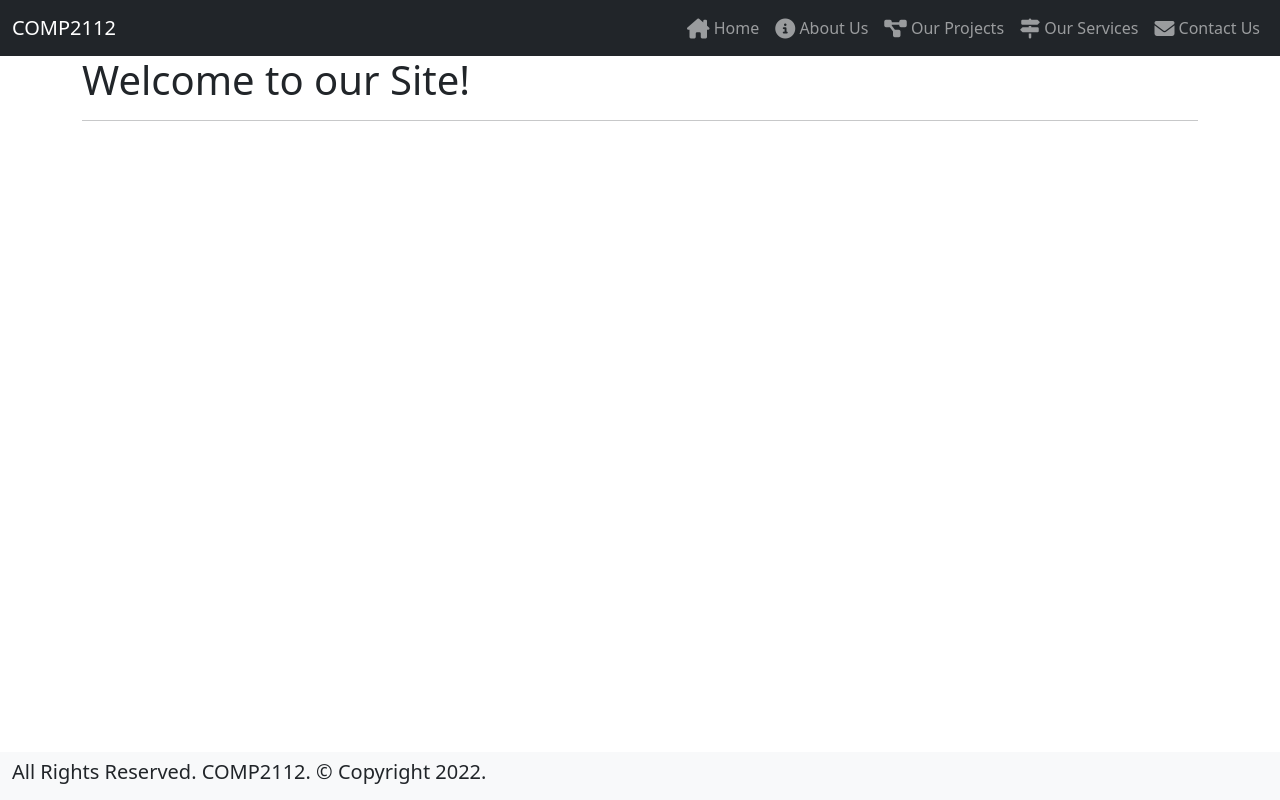
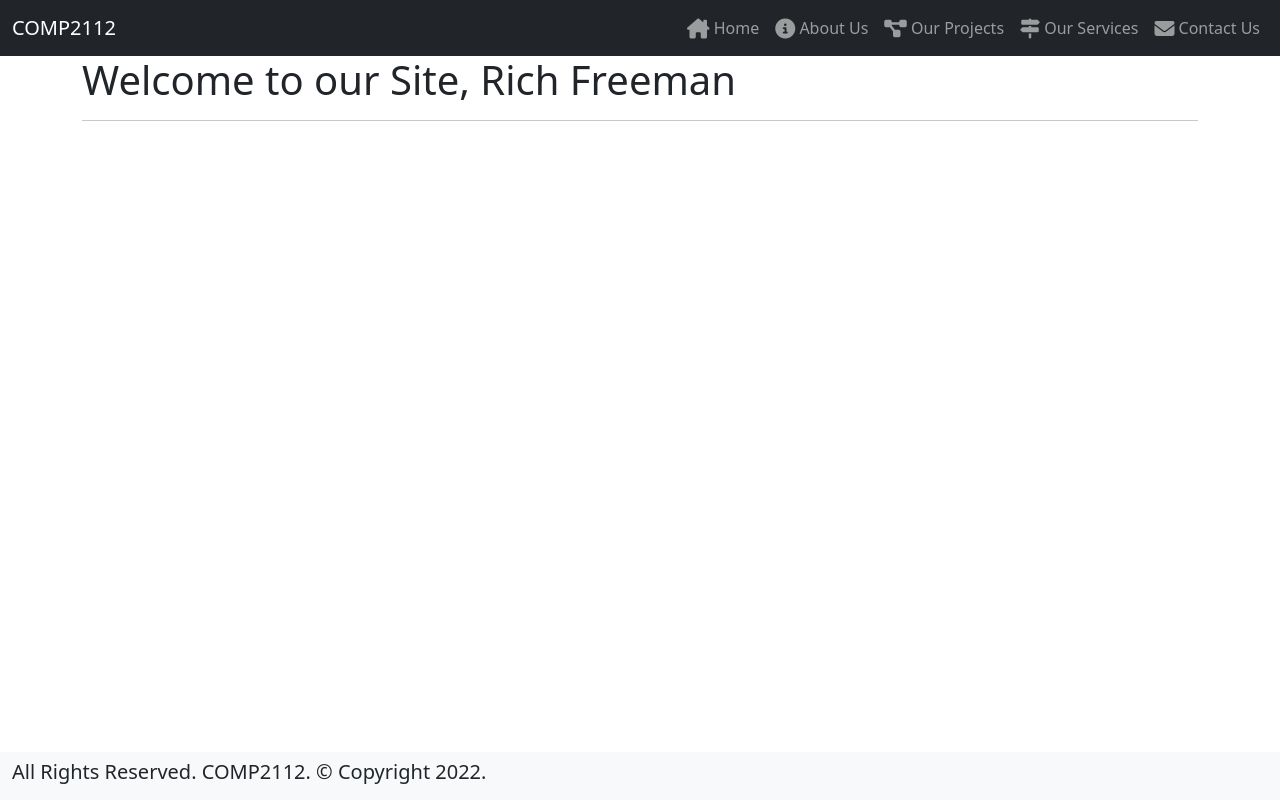
Before and after one commit to GeorgianCollege/COMP2112-F2022-Week11, a React (Create React App) app: page / in a window 1280 px wide. Built offline with nearby package versions, Linux system fonts and the light colour scheme.

Commit message:
added services list

```diff
--- a/src/App.tsx
+++ b/src/App.tsx
@@ -28,8 +28,8 @@ function App() {
       <BrowserRouter>
         <Header></Header>
           <Routes>
-            <Route path="/" element={<Home />}></Route>
-            <Route path="/home" element={<Home />}></Route>
+            <Route path="/" element={<Home username ='rfreeman' displayName='Rich Freeman' />}></Route>
+            <Route path="/home" element={<Home username ='rfreeman' displayName='Rich Freeman' />}></Route>
             <Route path="/about" element={<About />}></Route>
             <Route path="/projects" element={<Projects />}></Route>
             <Route path="/services" element={<Services />}></Route>
--- /dev/null
+++ b/src/Models/User.ts
@@ -0,0 +1,7 @@
+interface User
+{
+    username: string;
+    displayName: string;
+}
+
+export default User;
--- a/src/Views/content/home.tsx
+++ b/src/Views/content/home.tsx
@@ -1,12 +1,15 @@
 import React from 'react';
 
-function Home()
+import User from '../../Models/User';
+
+function Home(props:User)
 {
     return(
         <div className="container">
-            <h1>Welcome to our Site!</h1>
+            <h1 id="WelcomeHeader">Welcome to our Site, {props.displayName}</h1>
             <hr/>
         </div>
+
     );
 }
 
--- a/src/Views/content/services.tsx
+++ b/src/Views/content/services.tsx
@@ -2,10 +2,20 @@ import React from 'react';
 
 function Services()
 {
+    let services = ["Web Design", "Custom Programming", "Mobile Applications", "Logo Design", "Social Media Marketing"];
+
+
     return(
         <div className="container">
             <h1>Our Services</h1>
             <hr/>
+            <div className="row">
+                <div className="col-6">
+                    <ul className="list-group">
+                        { services.map((service) => (<li className="list-group-item">{service}</li>))}
+                    </ul>
+                </div>
+            </div>
         </div>
     );
 }
```
